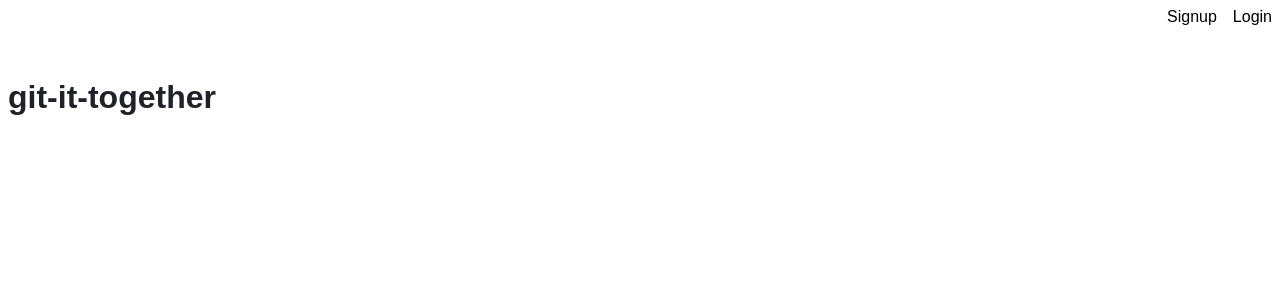
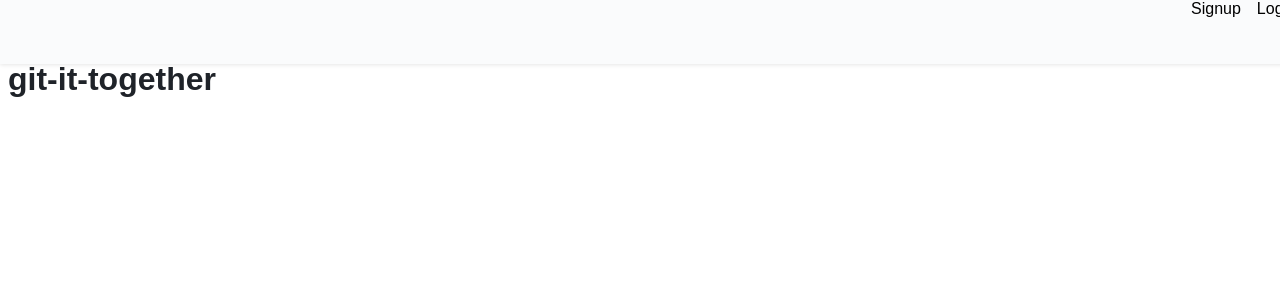
Before and after one commit to BuickSalesman/git-it-together, a React (Vite) app: page / in a window 1280 px wide. Shown: the top 300 px of the page. Built offline with nearby package versions, Linux system fonts and the light colour scheme; a web font is replaced by a local one.

Commit message:
changed css

```diff
--- a/src/index.css
+++ b/src/index.css
@@ -3,14 +3,14 @@ html {
   font-family: "Mona Sans", sans-serif;
 }
 
-.header {
+header {
   background-color: #fafbfc;
   padding: 1em;
   position: fixed;
   width: 100%;
   top: 0;
   left: 0;
-  height: 2em;
+  height: 4em;
   z-index: 9999;
   padding: 0 1em; /* horizontal padding if you like */
   box-shadow: 0 1px 4px rgba(0, 0, 0, 0.1);
```
